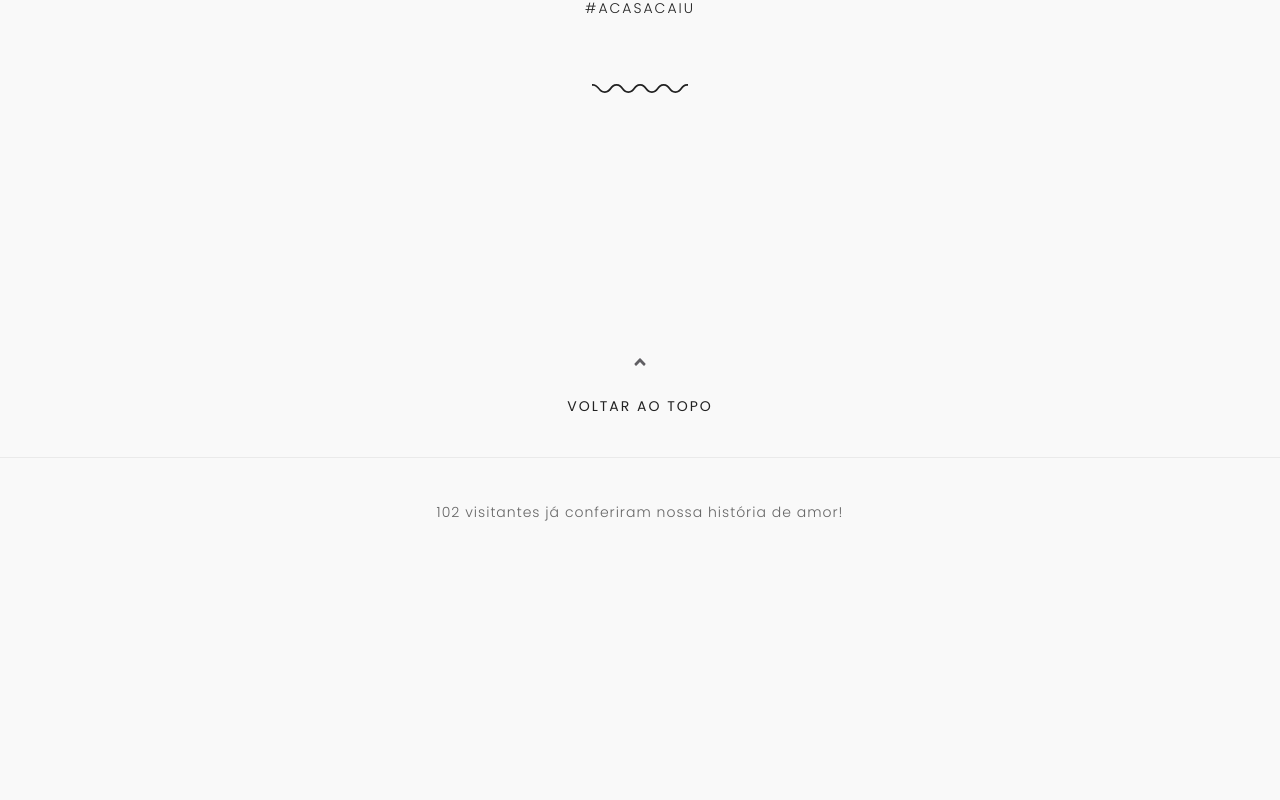
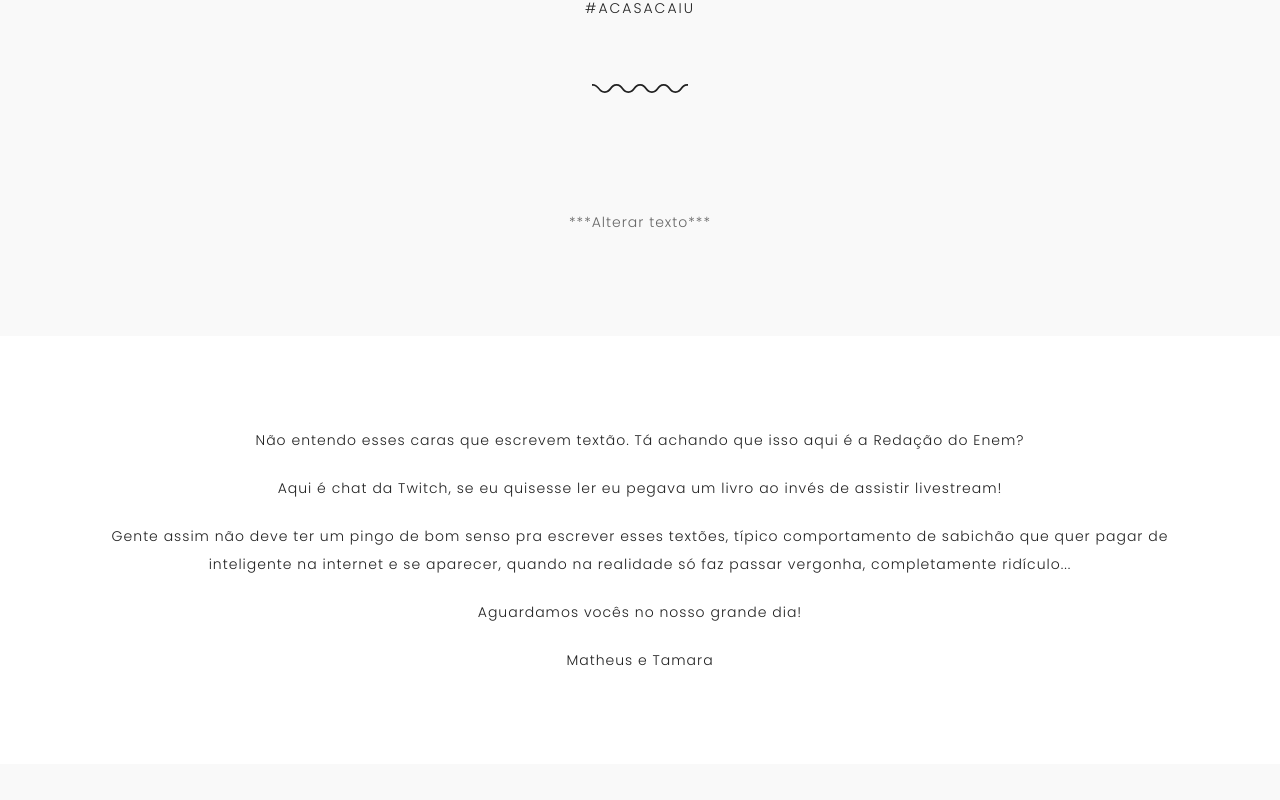
Before and after one commit to gab618/cha-de-panela, a React (Create React App) app: page / in a window 1280 px wide. Shown: the part 1000-1800 px from the top of the page. Before the commit the page ends 1566 px from the top, so only its background shows below. Built offline with nearby package versions, Linux system fonts and the light colour scheme.

Commit message:
Greeting text

```diff
--- a/src/pages/Greeting/index.js
+++ b/src/pages/Greeting/index.js
@@ -5,7 +5,7 @@ import Panel from '../../components/Panel';
 
 import * as CartActions from '../../store/modules/cart/actions';
 
-import { Container, Cover } from './styles';
+import { Container, Cover, Text } from './styles';
 
 function Greeting() {
   return (
@@ -15,7 +15,31 @@ function Greeting() {
           <figure />
         </div>
       </Cover>
-      <Panel title="sobre nós" subtitle="#acasacaiu" />
+      <Panel
+        title="sobre nós"
+        subtitle="#acasacaiu"
+        text="***Alterar texto***"
+      />
+      <Text>
+        <section className="text-wrapper">
+          <p>
+            Não entendo esses caras que escrevem textão. Tá achando que isso
+            aqui é a Redação do Enem?
+          </p>
+          <p>
+            Aqui é chat da Twitch, se eu quisesse ler eu pegava um livro ao
+            invés de assistir livestream!
+          </p>
+          <p>
+            Gente assim não deve ter um pingo de bom senso pra escrever esses
+            textões, típico comportamento de sabichão que quer pagar de
+            inteligente na internet e se aparecer, quando na realidade só faz
+            passar vergonha, completamente ridículo...
+          </p>
+          <p>Aguardamos vocês no nosso grande dia!</p>
+          <p>Matheus e Tamara</p>
+        </section>
+      </Text>
     </Container>
   );
 }
--- a/src/pages/Greeting/styles.js
+++ b/src/pages/Greeting/styles.js
@@ -8,6 +8,12 @@ export const Cover = styled.div`
   height: 56.25vw;
   max-height: calc(100vh - 100px);
   position: relative;
+
+  @media (max-width: 768px) {
+    margin-top: 64px;
+    max-height: calc(100vh - 64px);
+    top: -64px;
+  }
 
   .cover-container {
     position: absolute;
@@ -33,3 +39,30 @@ export const Cover = styled.div`
     }
   }
 `;
+
+export const Text = styled.section`
+  width: 100%;
+  background: #fff;
+
+  .text-wrapper {
+    max-width: 1110px;
+    margin: 0px auto;
+    padding: 80px 15px;
+    font-family: Poppins;
+    font-size: 14px;
+    font-weight: 300;
+    font-stretch: normal;
+    font-style: normal;
+    line-height: 2;
+    letter-spacing: 1px;
+    color: var(--content);
+    text-align: center;
+    overflow-wrap: break-word;
+
+    > p {
+      /* line-height: 107%; */
+      padding: 10px 0px;
+      clear: both;
+    }
+  }
+`;
```
